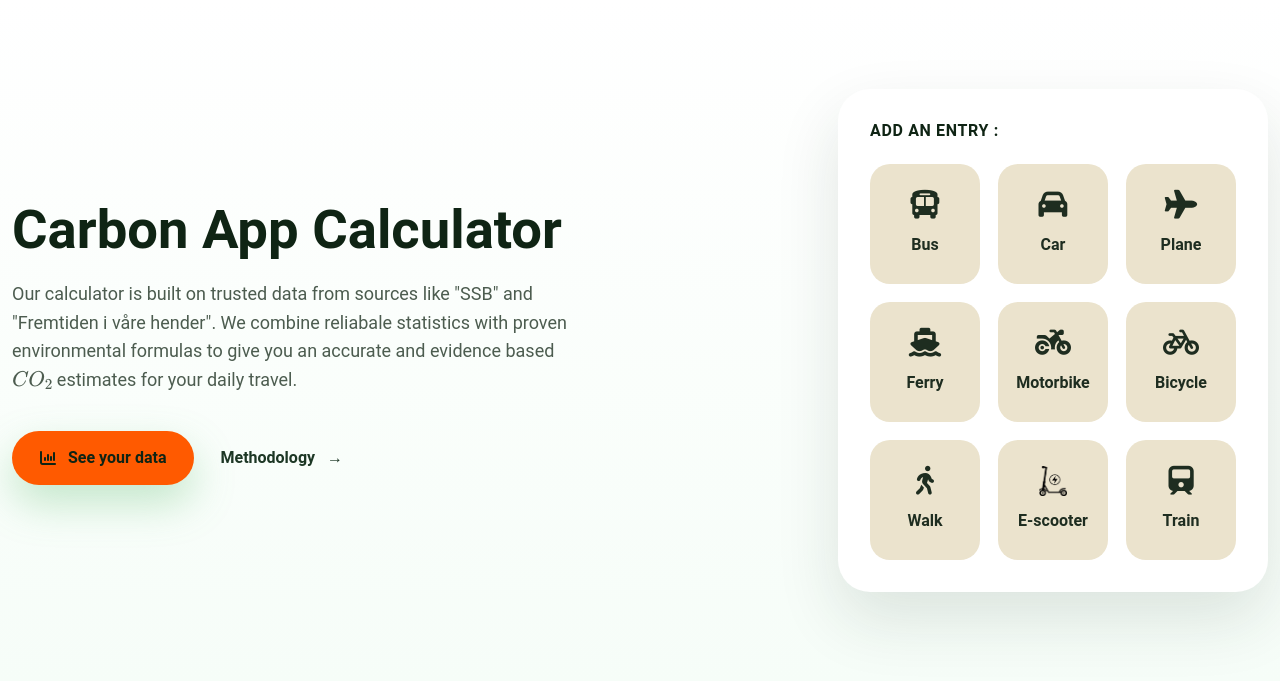
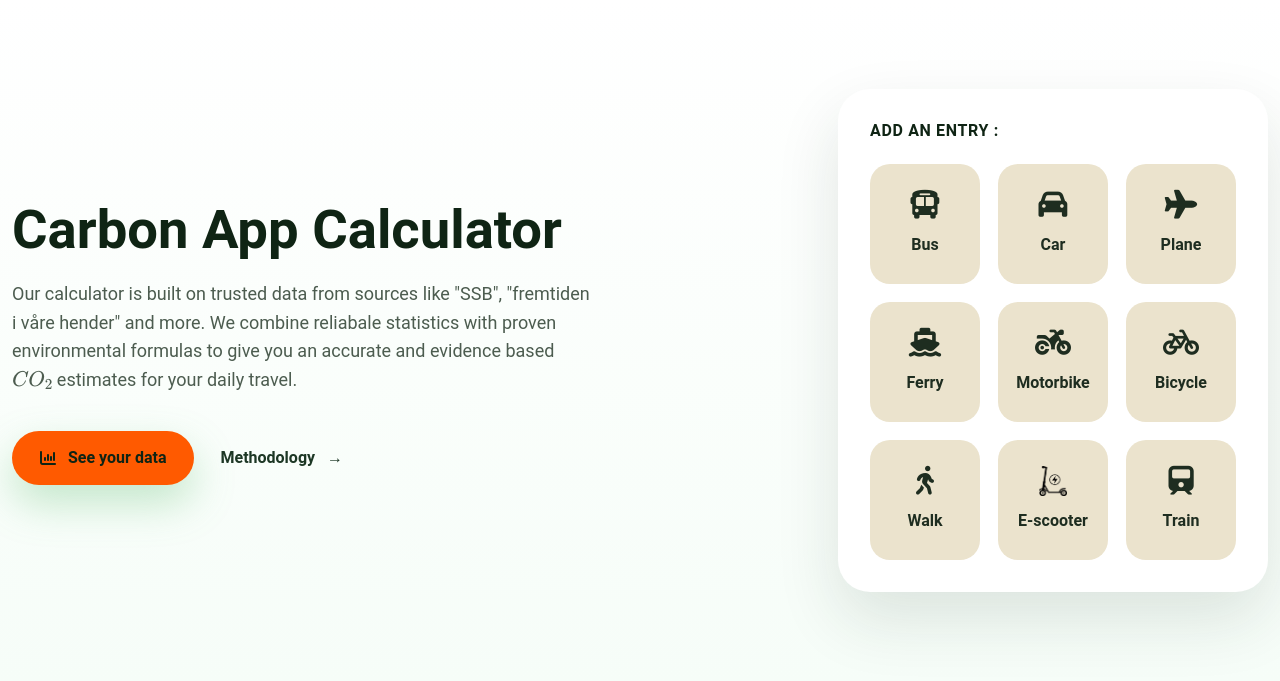
Before and after one commit to leevi-hub/Carbon_App_2025, a Flask app: page /carbon_app in a window 1280 px wide. Shown: the part 81-762 px from the top of the page. Run offline with Flask 2, Linux system fonts and the light colour scheme; the visitor is signed in with stand-in values (Sample User, id 1); some libraries are stand-ins or nearby versions.

Commit message:
Update carbon_app.html

```diff
--- a/capp/templates/carbon_app/carbon_app.html
+++ b/capp/templates/carbon_app/carbon_app.html
@@ -6,7 +6,7 @@
     <div class="carbon-app-hero__copy">
       <h1 class="carbon-app-hero__title">Carbon App Calculator</h1>
       <p class="carbon-app-hero__subtitle">
-        Our calculator is built on trusted data from sources like "SSB" and "Fremtiden i våre hender". We combine reliabale statistics with proven environmental formulas to give you an accurate and evidence based \(CO_2\) estimates for your daily travel.
+        Our calculator is built on trusted data from sources like "SSB", "fremtiden i våre hender" and more. We combine reliabale statistics with proven environmental formulas to give you an accurate and evidence based \(CO_2\) estimates for your daily travel.
       </p>
       <div class="carbon-app-hero__actions">
         {% if current_user.is_authenticated %}
```
